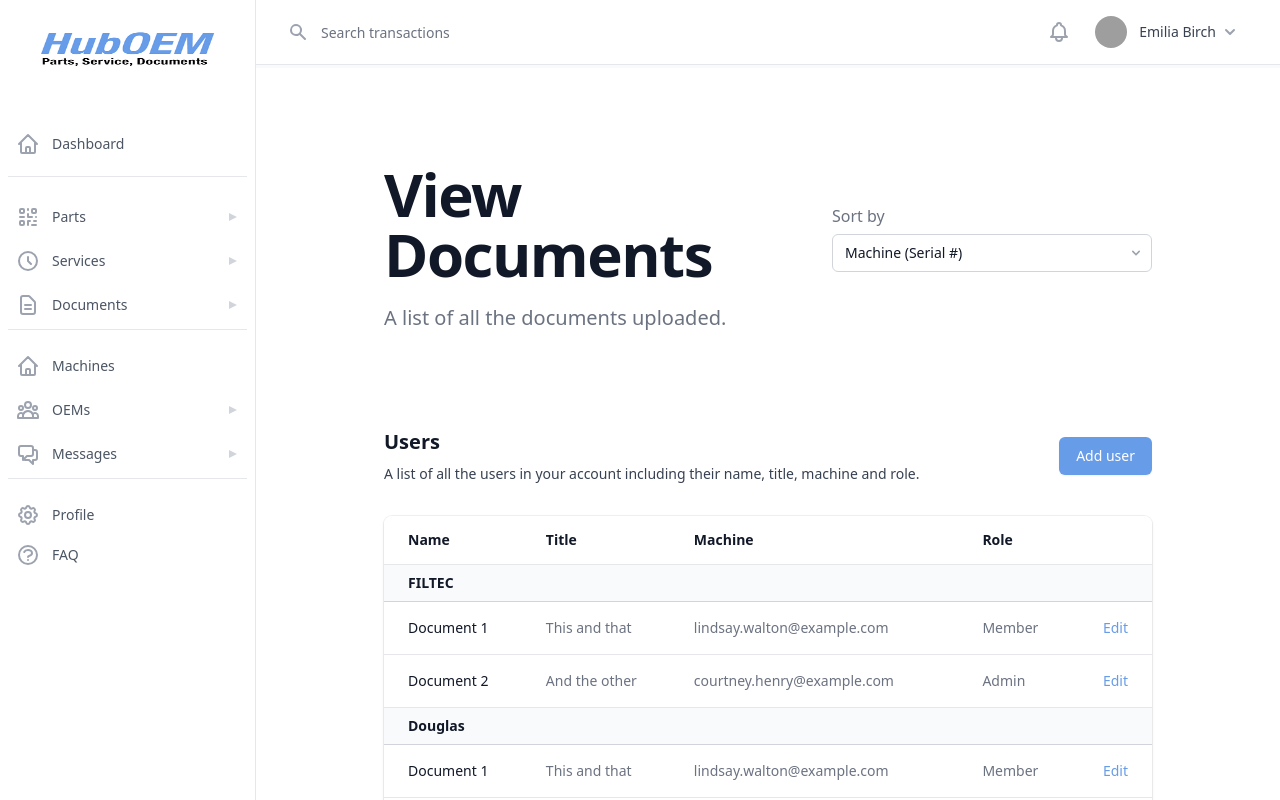
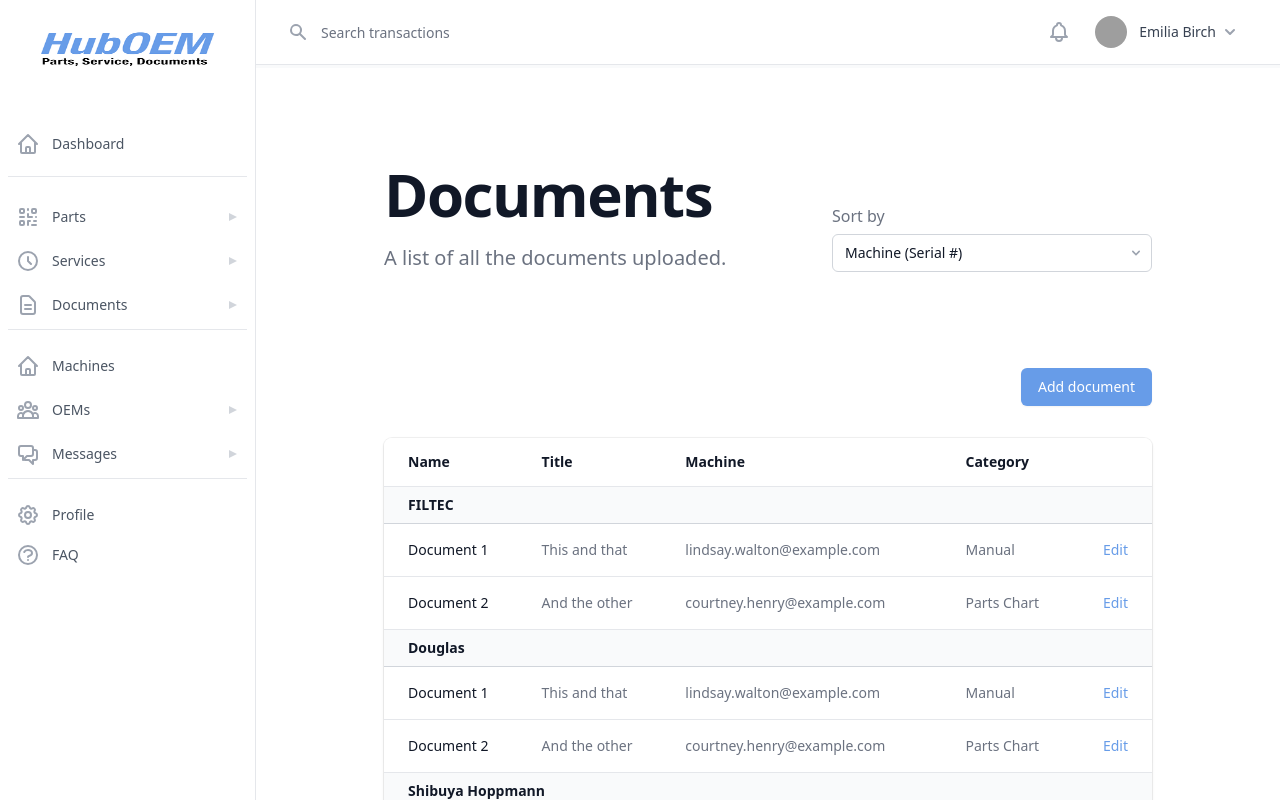
Before and after one commit to HubOEM/huboem-frontend, a React (Create React App) app: page /View_Documents in a window 1280 px wide. Shown: the top 800 px of the page. Built offline with nearby package versions, Linux system fonts and the light colour scheme; grey boxes are pictures that could not be loaded.

Commit message:
machines tab

```diff
--- a/src/Components/MachinesCards.js
+++ b/src/Components/MachinesCards.js
@@ -70,7 +70,7 @@ const people = [
 
 function MachinesCards() {
   return (
-    <div className="min-h-full px-32 pt-28 pb-16">
+    <div className="min-h-full px-32 pt-16 pb-16">
       <div className="lg:pl-64 flex flex-col flex-1">
         <ul role="list" className="grid grid-cols-1 gap-6 sm:grid-cols-2 lg:grid-cols-3">
           {people.map((person) => (
@@ -100,7 +100,7 @@ function MachinesCards() {
                       <span className="ml-3">Order Parts</span>
                     </a>
                   </div>
-                  <div className="-ml-px w-0 flex-1 flex">
+                  <div className="-ml-px lg:pl-3 w-0 flex-1 flex">
                     <a
                       href={`${person.hrefRequestServices}`}
                       className="relative w-0 flex-1 inline-flex items-center justify-center py-4 text-sm text-gray-700 font-medium border border-transparent rounded-br-lg hover:text-gray-500"
--- a/src/Components/MachinesList.js
+++ b/src/Components/MachinesList.js
@@ -23,7 +23,6 @@ const locations = [
             { name: 'Courtney Henry', title: 'Designer', email: 'courtney.henry@example.com', role: 'Admin' },
         ],
     },
-    // More people...
 ]
 
 function classNames(...classes) {
@@ -38,9 +37,9 @@ function MachinesList() {
                 <div className="px-4 sm:px-6 lg:px-8">
                     <div className="sm:flex sm:items-center">
                         <div className="sm:flex-auto">
-                            <h1 className="text-xl font-semibold text-gray-900">Users</h1>
+                            <h1 className="text-xl font-semibold text-gray-900">Machines</h1>
                             <p className="mt-2 text-sm text-gray-700">
-                                A list of all the users in your account including their name, title, email and role.
+                                A list of all the machines within your oganization.
                             </p>
                         </div>
                         <div className="mt-4 sm:mt-0 sm:ml-16 sm:flex-none">
--- a/src/Pages/Documents/DocumentsList.js
+++ b/src/Pages/Documents/DocumentsList.js
@@ -6,23 +6,23 @@ const locations = [
   {
     name: 'FILTEC',
     people: [
-      { name: 'Document 1', title: 'This and that', machine: 'lindsay.walton@example.com', role: 'Member' },
-      { name: 'Document 2', title: 'And the other', machine: 'courtney.henry@example.com', role: 'Admin' },
+      { name: 'Document 1', title: 'This and that', machine: 'lindsay.walton@example.com', category: 'Manual' },
+      { name: 'Document 2', title: 'And the other', machine: 'courtney.henry@example.com', category: 'Parts Chart' },
     ],
   },
   {
     name: 'Douglas',
     people: [
-      { name: 'Document 1', title: 'This and that', machine: 'lindsay.walton@example.com', role: 'Member' },
-      { name: 'Document 2', title: 'And the other', machine: 'courtney.henry@example.com', role: 'Admin' },
+      { name: 'Document 1', title: 'This and that', machine: 'lindsay.walton@example.com', category: 'Manual' },
+      { name: 'Document 2', title: 'And the other', machine: 'courtney.henry@example.com', category: 'Parts Chart' },
     ],
   },
 
   {
     name: 'Shibuya Hoppmann',
     people: [
-      { name: 'Document 1', title: 'This and that', machine: 'lindsay.walton@example.com', role: 'Member' },
-      { name: 'Document 2', title: 'And the other', machine: 'courtney.henry@example.com', role: 'Admin' },
+      { name: 'Document 1', title: 'This and that', machine: 'lindsay.walton@example.com', category: 'Manual' },
+      { name: 'Document 2', title: 'And the other', machine: 'courtney.henry@example.com', category: 'Parts Chart' },
     ],
   },
 ]
@@ -40,7 +40,7 @@ function DocumentsList() {
             <div className="max-w-7xl mx-auto py-16 px-4 sm:py-24 sm:px-6 lg:px-8 lg:flex lg:justify-between">
               <div className="max-w-xl">
                 <h2 className="text-4xl font-extrabold text-gray-900 sm:text-5xl sm:tracking-tight lg:text-6xl">
-                  View Documents
+                  Documents
                 </h2>
                 <p className="mt-5 text-xl text-gray-500">
                   A list of all the documents uploaded.
@@ -71,17 +71,15 @@ function DocumentsList() {
           <div className="px-4 sm:px-6 lg:px-8">
             <div className="sm:flex sm:items-center">
               <div className="sm:flex-auto">
-                <h1 className="text-xl font-semibold text-gray-900">Users</h1>
-                <p className="mt-2 text-sm text-gray-700">
-                  A list of all the users in your account including their name, title, machine and role.
-                </p>
+                <h1 className="text-xl font-semibold text-gray-900"></h1>
+                <p className="mt-2 text-sm text-gray-700"></p>
               </div>
               <div className="mt-4 sm:mt-0 sm:ml-16 sm:flex-none">
                 <button
                   type="button"
                   className="inline-flex items-center justify-center rounded-md border border-transparent bg-[#679CE8] px-4 py-2 text-sm font-medium text-white shadow-sm hover:bg-[#4586e1] focus:outline-none focus:ring-2 focus:ring-[#679CE8] focus:ring-offset-2 sm:w-auto"
                 >
-                  Add user
+                  Add document
                 </button>
               </div>
             </div>
@@ -102,7 +100,7 @@ function DocumentsList() {
                             Machine
                           </th>
                           <th scope="col" className="px-3 py-3.5 text-left text-sm font-semibold text-gray-900">
-                            Role
+                            Category
                           </th>
                           <th scope="col" className="relative py-3.5 pl-3 pr-4 sm:pr-6">
                             <span className="sr-only">Edit</span>
@@ -131,7 +129,7 @@ function DocumentsList() {
                                 </td>
                                 <td className="whitespace-nowrap px-3 py-4 text-sm text-gray-500">{person.title}</td>
                                 <td className="whitespace-nowrap px-3 py-4 text-sm text-gray-500">{person.machine}</td>
-                                <td className="whitespace-nowrap px-3 py-4 text-sm text-gray-500">{person.role}</td>
+                                <td className="whitespace-nowrap px-3 py-4 text-sm text-gray-500">{person.category}</td>
                                 <td className="relative whitespace-nowrap py-4 pl-3 pr-4 text-right text-sm font-medium sm:pr-6">
                                   <a href="#" className="text-[#679CE8] hover:text-[#4586e1]">
                                     Edit<span className="sr-only">, {person.name}</span>
--- a/src/Pages/Documents/UploadDoc.js
+++ b/src/Pages/Documents/UploadDoc.js
@@ -18,7 +18,7 @@ function UploadDoc() {
                                     Upload documents for your machine, sub-assemblies, parts, or whatever.
                                 </p>
                             </div>
-                            <div className="mt-10 w-full max-w-xs">
+                            {/* <div className="mt-10 w-full max-w-xs">
                                 <label htmlFor="type" className="block text-base font-medium text-gray-500">
                                     Sort by
                                 </label>
@@ -37,16 +37,16 @@ function UploadDoc() {
                                         <ChevronDownIcon className="h-4 w-4 text-gray-400" aria-hidden="true" />
                                     </div>
                                 </div>
-                            </div>
+                            </div> */}
                         </div>
                     </div>
                     <div className="space-y-6">
                         <div className="bg-white shadow px-4 py-5 sm:rounded-lg sm:p-6">
                             <div className="md:grid md:grid-cols-3 md:gap-6">
                                 <div className="md:col-span-1">
-                                    <h3 className="text-lg font-medium leading-6 text-gray-900">Profile</h3>
+                                    <h3 className="text-lg font-medium leading-6 text-gray-900">Document</h3>
                                     <p className="mt-1 text-sm text-gray-500">
-                                        This information will be displayed publicly so be careful what you share.
+                                        This information will be displayed for your organization to see.
                                     </p>
                                 </div>
                                 <div className="mt-5 md:mt-0 md:col-span-2">
@@ -92,7 +92,7 @@ function UploadDoc() {
                                                     name="about"
                                                     rows={3}
                                                     className="shadow-sm focus:ring-[#679CE8] focus:border-[#679CE8] block w-full sm:text-sm border border-gray-300 rounded-md"
-                                                    placeholder="you@example.com"
+                                                    placeholder="Enter notes here..."
                                                     defaultValue={''}
                                                 />
                                             </div>
@@ -100,7 +100,7 @@ function UploadDoc() {
                                         </div>
 
                                         <div>
-                                            <label className="block text-sm font-medium text-gray-700">Cover photo</label>
+                                            <label className="block text-sm font-medium text-gray-700">Document Upload</label>
                                             <div className="mt-1 flex justify-center px-6 pt-5 pb-6 border-2 border-gray-300 border-dashed rounded-md">
                                                 <div className="space-y-1 text-center">
                                                     <svg
@@ -136,7 +136,7 @@ function UploadDoc() {
                             </div>
                         </div>
 
-                        <div className="bg-white shadow px-4 py-5 sm:rounded-lg sm:p-6">
+                        {/* <div className="bg-white shadow px-4 py-5 sm:rounded-lg sm:p-6">
                             <div className="md:grid md:grid-cols-3 md:gap-6">
                                 <div className="md:col-span-1">
                                     <h3 className="text-lg font-medium leading-6 text-gray-900">Personal Information</h3>
@@ -363,7 +363,7 @@ function UploadDoc() {
                                     </form>
                                 </div>
                             </div>
-                        </div>
+                        </div> */}
 
                         <div className="flex justify-end">
                             <button
--- a/src/Pages/Machines/Machines.js
+++ b/src/Pages/Machines/Machines.js
@@ -8,7 +8,7 @@ function Machines() {
   return (
     <>
       <div>
-        <div className="min-h-full pb-24 pl-24 pr-24">
+        <div className="min-h-full pl-24 pr-24">
           <div className="lg:pl-64 flex flex-col flex-1">
             <div className="bg-white">
               <div className="max-w-7xl mx-auto py-16 px-4 sm:py-24 sm:px-6 lg:px-8 lg:flex lg:justify-between">
```
Also changed, not shown: src/Pages/Machines/Machine.js (+21 -8 lines), src/Images/douglasShrinkWrap.webp (added), src/Images/machine1.png (added).
